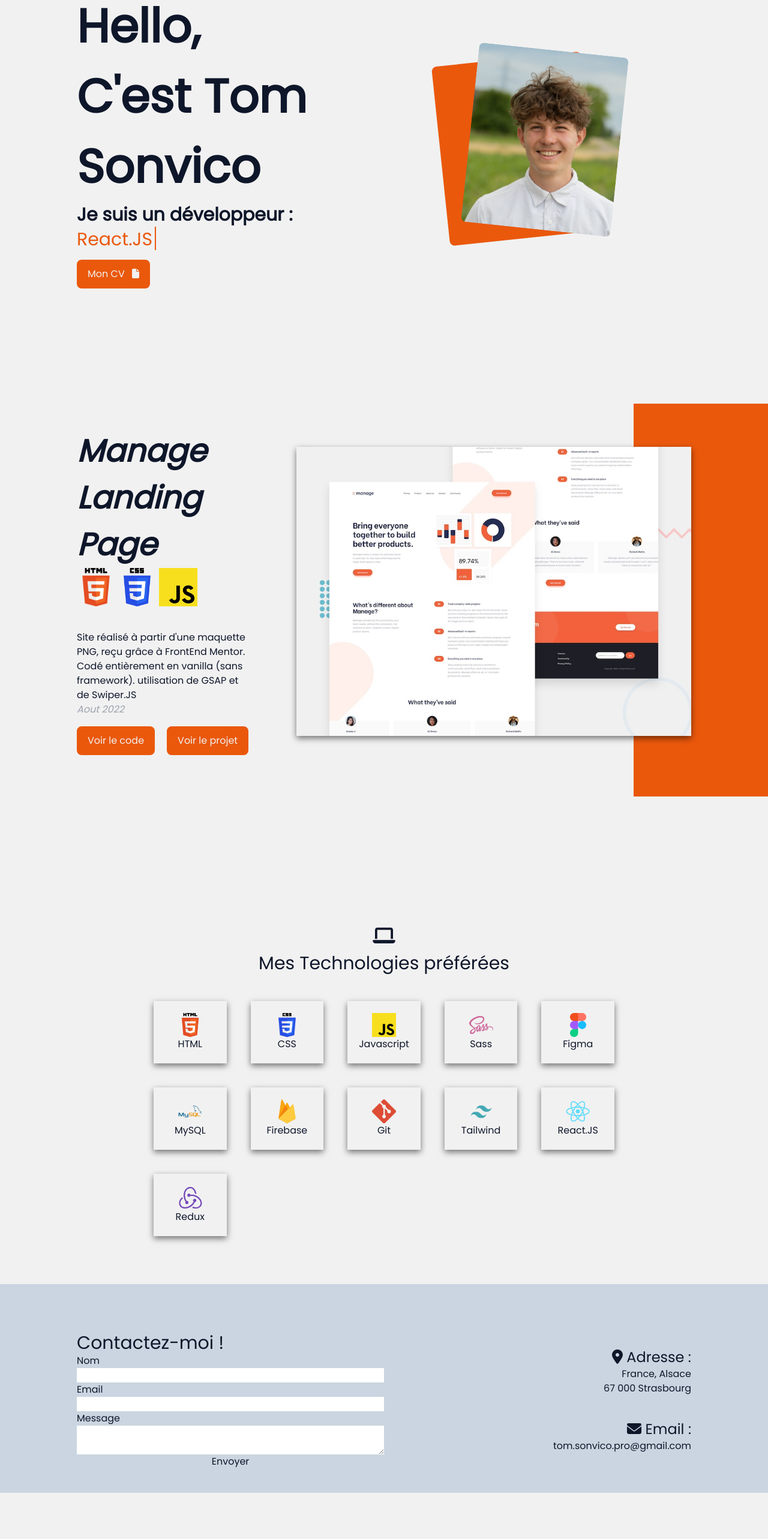
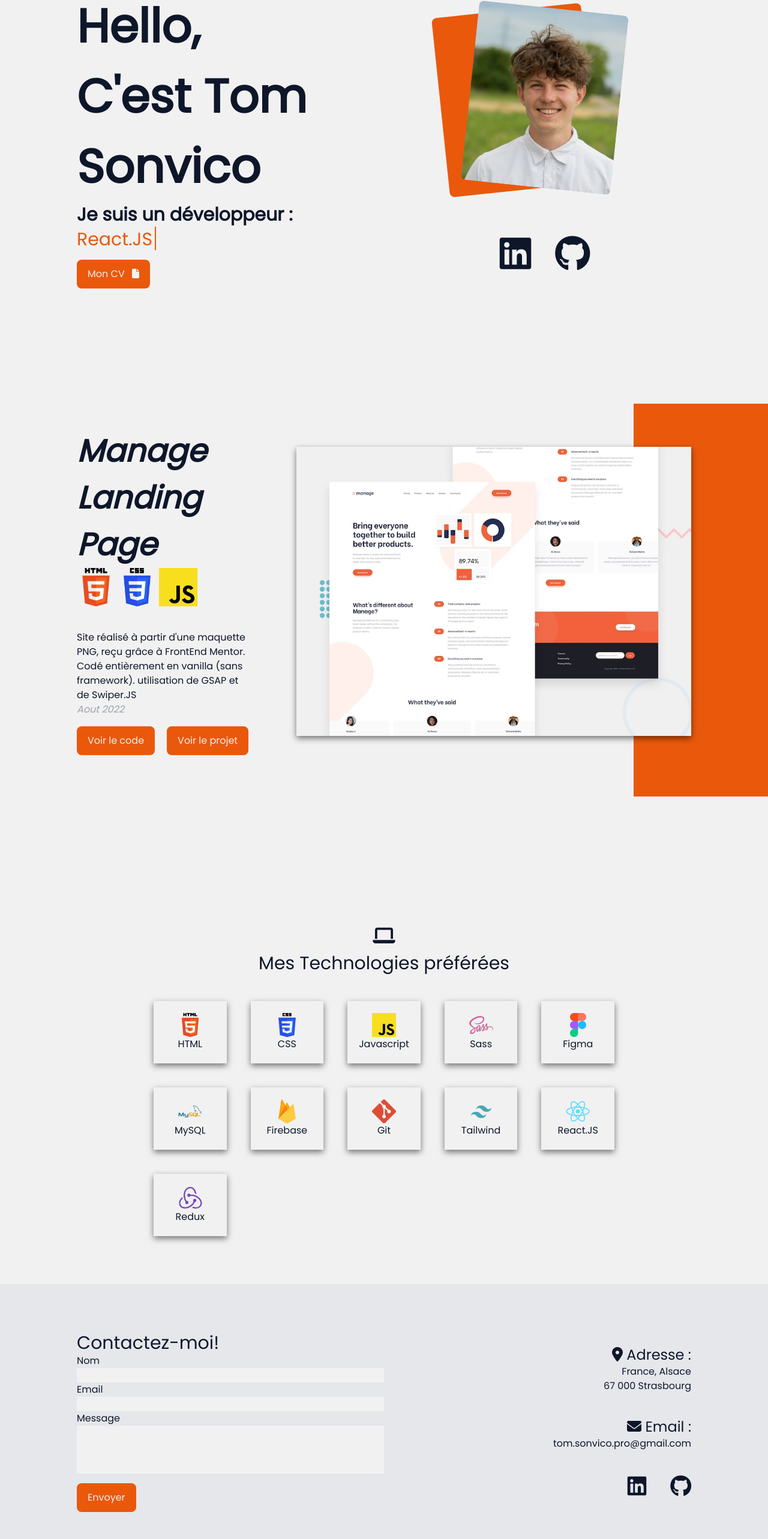
Before and after one commit to SonviCode/portfolio, a React (Create React App) app: page / in a window 1280 px wide. Shown: the part 167-2733 px from the top of the page at 60% size. Before the commit the page ends 2656 px from the top, so only its background shows below. Built offline with nearby package versions, Linux system fonts and the light colour scheme.

Commit message:
finalisation version

```diff
--- a/public/index.html
+++ b/public/index.html
@@ -23,7 +23,7 @@
 
     <title>Tom Sonvico - Web Developer</title>
   </head>
-  <body class="font-['Poppins'] bg-white dark:bg-black">
+  <body class="font-['Poppins'] bg-white dark:bg-black overflow-x-hidden">
     <div id="root"></div>
   </body>
 </html>
--- a/src/Components/Contact.js
+++ b/src/Components/Contact.js
@@ -6,19 +6,26 @@ import { CopyToClipboard } from "react-copy-to-clipboard";
 export default function Contact() {
   const { colorFooter, colorText, colorDeco } = useContext(ThemeContext);
   return (
-    <footer id="contact" className={`bg-${colorFooter} text-${colorText} px-[10%] pt-20 pb-10`}>
+    <footer
+      id="contact"
+      className={`bg-${colorFooter} text-${colorText} px-[10%] pt-20 `}
+    >
       <div className="flex flex-col md:flex-row gap-y-10">
-        <div className="flex-1" >
+        <div className="flex-1">
           <FormContact />
         </div>
-        <div className="flex-1 md:text-right flex md:flex-col md:justify-center gap-10 flex-wrap" >
+        <div className="flex-1 md:text-right flex md:flex-col md:justify-center gap-10 flex-wrap">
           <div>
-            <h4 className="text-2xl font-medium" ><i className="fa-solid fa-location-dot"></i> Adresse :</h4>
+            <h4 className="text-2xl font-medium">
+              <i className="fa-solid fa-location-dot"></i> Adresse :
+            </h4>
             <p>France, Alsace</p>
             <p>67 000 Strasbourg</p>
           </div>
           <div>
-            <h4 className="text-2xl font-medium" ><i className="fa-solid fa-envelope"></i> Email :</h4>
+            <h4 className="text-2xl font-medium">
+              <i className="fa-solid fa-envelope"></i> Email :
+            </h4>
             <CopyToClipboard text="tom.sonvico.pro@gmail.com" className="">
               <p
                 style={{ cursor: "pointer" }}
@@ -29,7 +36,23 @@ export default function Contact() {
               </p>
             </CopyToClipboard>
           </div>
+          <div className="flex gap-10 justify-end">
+            <a href="https://www.linkedin.com/in/tom-sonvico/" target="blank"
+            className={`text-${colorText} text-4xl hover:text-${colorDeco}`}
+            >
+              <i className="fa-brands fa-linkedin"></i>
+            </a>
+            <a href="https://github.com/SonviCode" target="blank"
+            className={`text-${colorText} text-4xl hover:text-${colorDeco}`}
+            >
+              <i className="fa-brands fa-github"></i>
+            </a>
+          </div>
         </div>
+      </div>
+      <div className="flex flex-col md:flex-row justify-between gap-5 pt-20 pb-10 text-xs">
+        <p>© Website Professional created by Tom Sonvico - 2022</p>
+        <p>Realized with React and Tailwind</p>
       </div>
     </footer>
   );
--- a/src/Components/FormContact.js
+++ b/src/Components/FormContact.js
@@ -1,34 +1,35 @@
-import React, { useRef } from 'react';
+import React, { useRef, useContext } from "react";
 import emailjs from "@emailjs/browser";
+import { ThemeContext } from "./ThemeContext";
 
 const FormContact = () => {
+  const { colorBackground, colorText, colorDeco } = useContext(ThemeContext);
+
   const form = useRef();
 
   const sendEmail = (e) => {
     e.preventDefault();
-      const formMess = document.querySelector('#form-message');
+    const formMess = document.querySelector("#form-message");
 
     emailjs
       .sendForm(
         process.env.REACT_APP_SERVICE,
         process.env.REACT_APP_TEMPLATES,
         form.current,
-          process.env.REACT_APP_KEY,
+        process.env.REACT_APP_KEY
       )
       .then(
         (result) => {
-            console.log(result.text);
           form.current.reset();
-            formMess.innerHTML = "<p class='sucess'>Message envoyé !</p>";
-            setTimeout(()=> {
-              formMess.innerHTML ="";
+          alert("Message envoyé !");
+          setTimeout(() => {
+            formMess.innerHTML = "";
           }, 2500);
         },
         (error) => {
-            console.log(error.text);
-            formMess.innerHTML = "<p class='error'>Une erreur s'est produite, veuillez réessayer</p>";
-            setTimeout(()=> {
-              formMess.innerHTML ="";
+          alert("Une erreur s'est produite, veuillez réessayer");
+          setTimeout(() => {
+            formMess.innerHTML = "";
           }, 2500);
         }
       );
@@ -36,23 +37,41 @@ const FormContact = () => {
 
   return (
     <div className="">
+      <h2 className="text-3xl">Contactez-moi!</h2>
+      <form ref={form} onSubmit={sendEmail} className="flex flex-col">
+        <label>Nom</label>
+        <input
+          type="text"
+          name="name"
+          required
+          autoComplete="off"
+          id="name"
+          className={`bg-${colorBackground} focus:shadow-btn dark:focus:shadow-blue outline-0 pl-1`}
+        />
+        <label>Email</label>
+        <input
+          type="email"
+          name="email"
+          required
+          autoComplete="off"
+          id="email"
+          className={`bg-${colorBackground} focus:shadow-btn dark:focus:shadow-blue outline-0 pl-1`}
+        />
+        <label>Message</label>
+        <textarea
+          className={`bg-${colorBackground} resize-none focus:shadow-btn dark:focus:shadow-blue outline-0 pl-1 h-20`}
+          name="message"
+          required
+          id="mess"
+        />
+        <button
+          className={`pointer mt-4 px-4 py-2.5 rounded-lg bg-${colorDeco} text-white w-max border-2 border-${colorDeco} hover:shadow-btn hover:bg-${colorBackground} hover:text-${colorDeco}  hover:border-${colorDeco}`}
+        >
+          Envoyer
+        </button>
 
-        <h2 className='text-3xl'>Contactez-moi !</h2>
-        <form ref={form} onSubmit={sendEmail} className="flex flex-col">
-
-          <label>Nom</label>
-          <input type="text" name="name" required autoComplete="off"  id='name'/>
-          <label >Email</label>
-          <input type="email" name="email" required autoComplete="off" id="email"/>
-          <label >Message</label>
-          <textarea name="message" required id="mess"/>
-          <input type="submit" value="Envoyer" className='hover button'/>
-
-        <div id="form-message" className="">
-
-        </div>
+        <div id="form-message" className=""></div>
       </form>
-
     </div>
   );
 };
--- a/src/Components/Home.js
+++ b/src/Components/Home.js
@@ -22,7 +22,7 @@ export default function Home() {
         className={`pointer-events-none w-12 h-12 rounded-full border-${colorDeco} absolute border-2 translate-x-[-50%] translate-y-[-50%] duration-300 ease-out z-30`}
       ></div>
       <section id="accueil">
-        <div className="flex flex-col pt-52 sm:pt-0 px-[10%] justify-around items-center h-screen gap-12 md:flex-row">
+        <div className="flex flex-col pt-32 sm:pt-0 px-[10%] justify-around items-center sm:h-screen gap-12 md:flex-row">
           <div className="flex-1 flex flex-col">
             <h1 className={`text-xlTitle font-semibold text-${colorText}`}>
               Hello, <br />
@@ -38,7 +38,7 @@ export default function Home() {
             </a>
           </div>
           <div
-            className={`flex-1 flex justify-center relative after:content-[''] after:w-[250px] after:h-[300px] after:absolute after:rounded-lg after:-z-10 after:bg-${colorDeco} after:top-[55%] after:left-[40%] after:translate-x-[-50%] after:translate-y-[-50%] after:-rotate-6
+            className={`flex-1 flex flex-col justify-center items-center  gap-20 relative after:content-[''] after:w-[250px] after:h-[300px] after:absolute after:rounded-lg after:-z-10 after:bg-${colorDeco} after:top-[35%] after:left-[40%] after:translate-x-[-50%] after:translate-y-[-50%] after:-rotate-6
             `}
           >
             <img
@@ -46,6 +46,22 @@ export default function Home() {
               src={pp}
               alt="tête de profil"
             />
+            <div className="flex gap-10 justify-end">
+              <a
+                href="https://www.linkedin.com/in/tom-sonvico/"
+                target="blank"
+                className={`text-${colorText} text-6xl hover:text-${colorDeco} `}
+              >
+                <i className="fa-brands fa-linkedin"></i>
+              </a>
+              <a
+                href="https://github.com/SonviCode"
+                target="blank"
+                className={`text-${colorText} text-6xl hover:text-${colorDeco} `}
+              >
+                <i className="fa-brands fa-github"></i>
+              </a>
+            </div>
           </div>
         </div>
       </section>
--- a/src/Components/Nav.js
+++ b/src/Components/Nav.js
@@ -1,22 +1,36 @@
 import React, { useContext } from "react";
+import { useState } from "react";
 import menuBlack from "../assets/menu-black.png";
 import menuWhite from "../assets/menu-white.png";
 import { ThemeContext } from "./ThemeContext";
 
 export default function Nav() {
-  const { changeDarkMode, darkMode, colorBackground, colorText } =
+  const { changeDarkMode, darkMode, colorBackground, colorText, colorDeco } =
     useContext(ThemeContext);
+
+  const [toggleOverlay, setToggleOverlay] = useState(false);
+
+  const changeOverlay = () => {
+    const bodyFixed = document.querySelector("body");
+
+    if (bodyFixed.style.position === "fixed") {
+      bodyFixed.style.position = "static";
+    } else {
+      bodyFixed.style.position = "fixed";
+    }
+    setToggleOverlay(!toggleOverlay);
+  };
 
   return (
     <nav
       className={`fixed w-screen right-0 z-20 px-[10%] flex flex-row justify-between bg-${colorBackground} shadow-md  dark:shadow-blue text-${colorText}`}
     >
-      <h1 className=" py-4 flex flex-row">
+      <h1 className=" py-4 flex flex-row z-20">
         Sonvico Tom{" "}
         <span className="hidden sm:flex ml-2"> - Web Developer</span>
       </h1>
 
-      <div className="flex flex-1 gap-8 pt-2 justify-end">
+      <div className="flex flex-1 gap-8 pt-2 justify-end z-20">
         <button
           className="flex relative pointer pl-8 pr-2 py-2 h-min rounded-lg bg-gray-200 hover:bg-gray-300 mr-10 lg:mr-0 dark:text-black"
           onClick={changeDarkMode}
@@ -30,26 +44,13 @@ export default function Nav() {
           ></i>
           {darkMode ? "Light" : "Dark"}
         </button>
-        <ul className="hidden flex-row gap-8 pt-2  lg:flex">
+        <ul className="hidden flex-row gap-8 pt-2 lg:flex">
           <li>
-            <a href="https://www.linkedin.com/in/tom-sonvico/" target="blank">Linkedin</a>
-          </li>
-          <li>
-            <a
-              href="#project"
-              className={(nav) => (nav.isActive ? "nav-active" : "")}
-            >
-              Projets
-            </a>
+            <a href="#project">Projets</a>
           </li>
 
           <li>
-            <a
-              href="#contact"
-              className={(nav) => (nav.isActive ? "nav-active" : "")}
-            >
-              Contact
-            </a>
+            <a href="#contact">Contact</a>
           </li>
         </ul>
       </div>
@@ -59,8 +60,61 @@ export default function Nav() {
           className="w-8 h-8 object-cover dark:color-white"
           src={darkMode ? menuWhite : menuBlack}
           alt="icone menu"
+          onClick={changeOverlay}
         />
       </button>
+
+      {toggleOverlay ? (
+        <div
+          className={`absolute h-screen w-full bg-[rgba(255, 255 255, 0.5)]  backdrop-blur-3xl left-0 top-0 -z-10`}
+        >
+          <div
+            className={`absolute top-1/2 -translate-x-1/2 left-1/2 -translate-y-1/2 bg-${colorBackground} text-${colorText} p-10 rounded-lg w-[70%] max-w-[500px]`}
+          >
+            <ul className="flex flex-col items-center gap-5 text-xl w-full">
+              <li>
+                <a
+                  href="#project"
+                  onClick={changeOverlay}
+                  className={`hover:text-${colorDeco}`}
+                >
+                  <i className="fa-solid fa-diagram-project"></i> Projets
+                </a>
+              </li>
+
+              <li>
+                <a
+                  href="#contact"
+                  onClick={changeOverlay}
+                  className={`hover:text-${colorDeco}`}
+                >
+                  <i className="fa-sharp fa-solid fa-id-card"></i> Contact
+                </a>
+              </li>
+              <li>
+                <a
+                  href="https://www.linkedin.com/in/tom-sonvico/"
+                  target="blank"
+                  className={`hover:text-${colorDeco}`}
+                >
+                  <i className="fa-brands fa-linkedin"></i> Linkedin
+                </a>
+              </li>
+              <li>
+                <a
+                  href="https://github.com/SonviCode"
+                  target="blank"
+                  className={`hover:text-${colorDeco}`}
+                >
+                  <i className="fa-brands fa-github"></i> Github
+                </a>
+              </li>
+            </ul>
+          </div>
+        </div>
+      ) : (
+        ""
+      )}
     </nav>
   );
 }
--- a/src/Page/Main.js
+++ b/src/Page/Main.js
@@ -1,22 +1,44 @@
-import React from 'react'
-import Contact from '../Components/Contact'
-import Home from '../Components/Home'
-import Nav from '../Components/Nav'
-import Projects from '../Components/Projects'
-import Technos from '../Components/Technos'
+import React, { useEffect, useRef } from "react";
+import Contact from "../Components/Contact";
+import Home from "../Components/Home";
+import Nav from "../Components/Nav";
+import Projects from "../Components/Projects";
+import Technos from "../Components/Technos";
 
 export default function Main() {
+  const refIntro = useRef(null);
+
+  useEffect(() => {
+    const divApparition = refIntro.current;
+
+    setTimeout(() => {
+      divApparition.remove();
+    }, 1000);
+  }, []);
+
   return (
-    <div>
-        <header>
-            <Nav/>
-            <Home/>
-        </header>
-        <main>
-          <Projects/>
-          <Technos/>
-        </main>
-        <Contact/>
+    <div
+      className="after:bg-[#000] after:content-[''] after:w-1/2 after:h-full after:fixed after:top-0 after:z-40
+    before:bg-[#000] before:content-[''] before:w-1/2 before:h-full before:fixed before:top-0 before:right-0 before:z-40
+    before:animate-[apparitionOnRight_2s_ease-in-out_forwards]
+    after:animate-[apparitionOnLeft_2s_ease-in-out_forwards]
+    "
+    >
+      <div
+        ref={refIntro}
+        className="after:fixed after:bg-white after:w-1 after:h-full after:z-50 after:left-[50%] after:top-[0]  after:content-['']after:rounded-t-sm
+      after:animate-[apparition_1s_ease-in]
+      "
+      ></div>
+      <header>
+        <Nav />
+        <Home />
+      </header>
+      <main>
+        <Projects />
+        <Technos />
+      </main>
+      <Contact />
     </div>
-  )
+  );
 }
--- a/src/style/settings.css
+++ b/src/style/settings.css
@@ -114,14 +114,14 @@
   color: rgb(26 68 99 / var(--tw-text-opacity));
 }
 
-.bg-footerWhite {
-  --tw-bg-opacity: 1;
-  background-color: rgb(203 213 225 / var(--tw-bg-opacity));
-}
-
 .bg-footerBlack {
   --tw-bg-opacity: 1;
   background-color: rgb(31 41 58 / var(--tw-bg-opacity));
+}
+
+.bg-footerWhite{
+  --tw-bg-opacity: 1;
+  background-color: rgb(229 231 235 / var(--tw-bg-opacity));
 }
 
 
--- a/tailwind.config.js
+++ b/tailwind.config.js
@@ -15,21 +15,33 @@ module.exports = {
           "40%, 60%": { left: "calc(100% + 4px)" },
           "100%": { left: "0%" },
         },
+        apparition: {
+          "0%": { transform: "scaleY(0%)" },
+          "100%": { transform: "scaleY(100%)" },
+        },
+        apparitionOnLeft:{
+          "50%": { transform: "translate(0%)" },
+          "100%": { transform: "translate(-100%)" },
+        },
+        apparitionOnRight:{
+          "50%": { transform: "translate(0%)" },
+          "100%": { transform: "translate(100%)" },
+        },
       },
       colors: {
         white: "rgb(241 241 241)",
         black: "rgb(14 22 42)",
         orange: "rgb(234 88 12)",
         blue: "#1A4463",
-        footerWhite: "rgb(203 213 225)",
+        footerWhite: "rgb(229 231 235)",
         footerBlack: "rgb(31,41,58)",
       },
       boxShadow: {
         btn: "0px 4px 10px 0px rgba(0,0,0,0.53)",
       },
       gridTemplateColumns: {
-        'auto-fit': 'repeat(auto-fit, minmax(100px, 1fr))',
-        'auto-fill': 'repeat(auto-fill, minmax(100px, 1fr))',
+        "auto-fit": "repeat(auto-fit, minmax(100px, 1fr))",
+        "auto-fill": "repeat(auto-fill, minmax(100px, 1fr))",
       },
     },
   },
```
Also changed, not shown: src/Components/About.js (deleted), src/assets/menu-black.png, 1 other file (tests, documents, lock files or other folders). Lines whose indentation alone changed are shown as unchanged.
